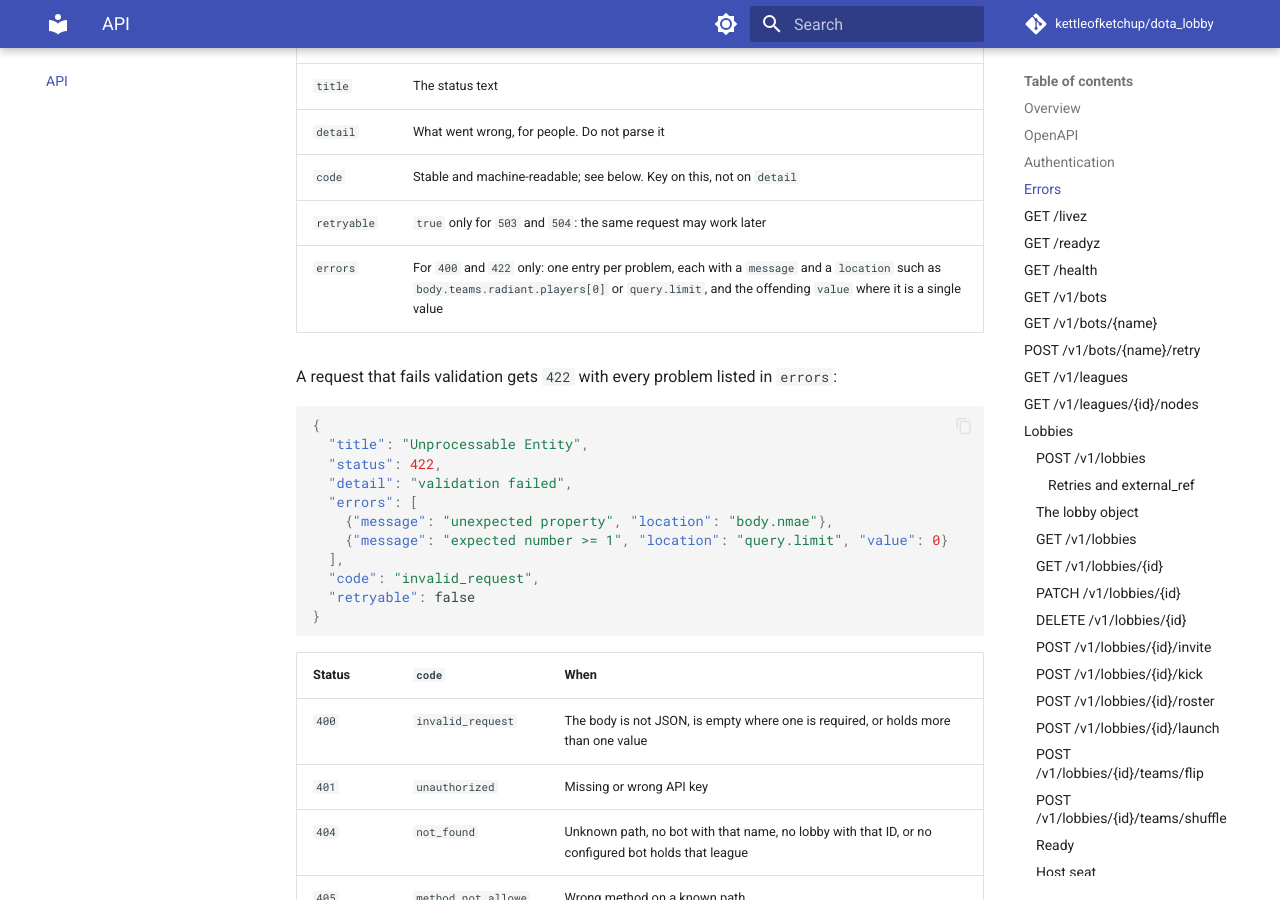
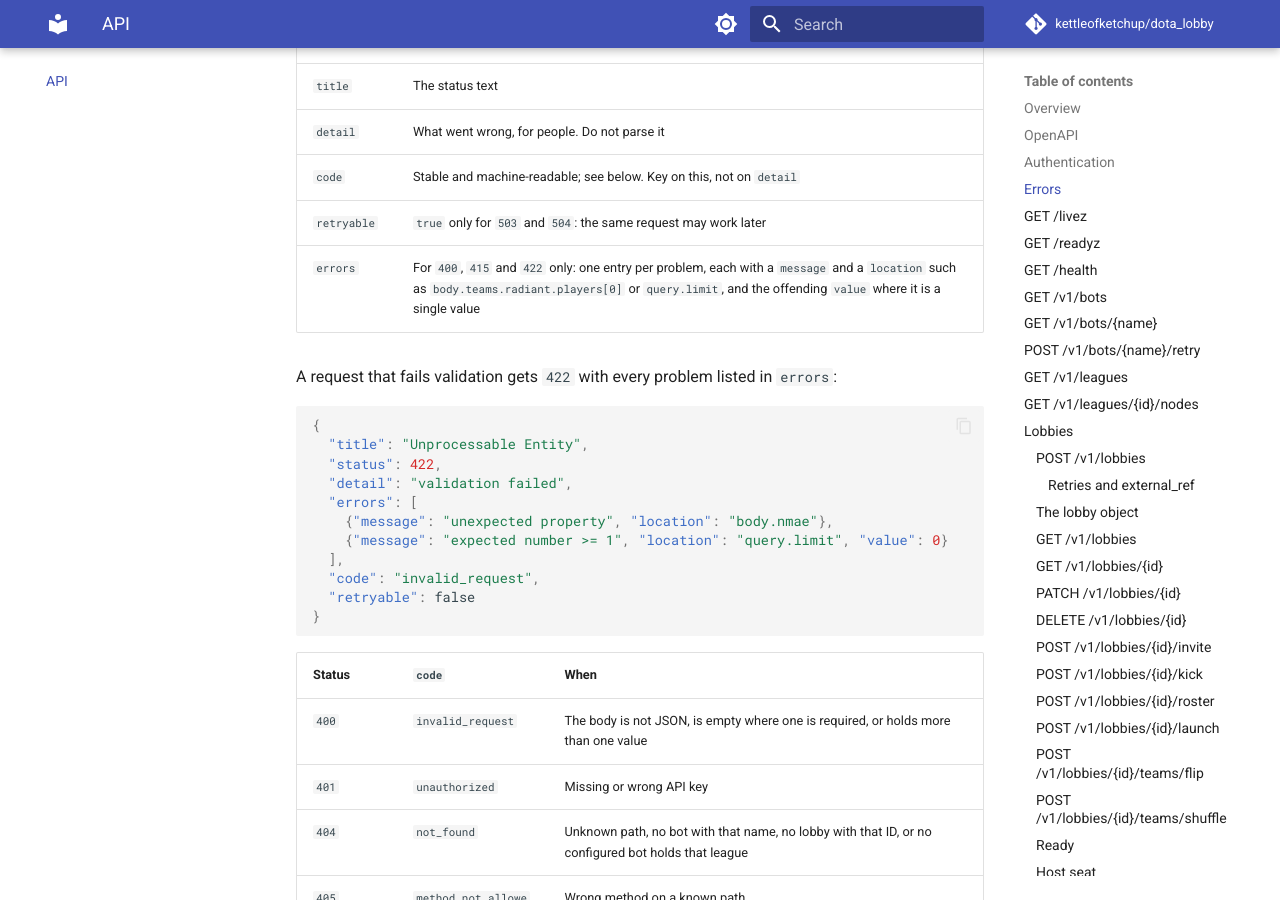
Before and after one commit to kettleofketchup/dota_lobby, an MkDocs documentation site: the page built from docs/api/index.md, in a window 1280 px wide and 900 px high, scrolled down 3549 px. Built offline with MkDocs 1.6.1 and Material for MkDocs 9.7.7, drawn with Linux system fonts in a browser that asks for light colours; comment, search, counter and statistics services are not loaded.

Commit message:
docs: list 415 among the problems that carry errors
An unsupported Content-Type answers 415 with an errors entry at location
body, as TestLobbyCreateRejects asserts, but the Errors table said the
field only appears on 400 and 422.

```diff
--- a/docs/api/index.md
+++ b/docs/api/index.md
@@ -109,7 +109,7 @@ Every error is an [RFC 9457](https://www.rfc-editor.org/rfc/rfc9457) problem, se
 | `detail` | What went wrong, for people. Do not parse it |
 | `code` | Stable and machine-readable; see below. Key on this, not on `detail` |
 | `retryable` | `true` only for `503` and `504`: the same request may work later |
-| `errors` | For `400` and `422` only: one entry per problem, each with a `message` and a `location` such as `body.teams.radiant.players[0]` or `query.limit`, and the offending `value` where it is a single value |
+| `errors` | For `400`, `415` and `422` only: one entry per problem, each with a `message` and a `location` such as `body.teams.radiant.players[0]` or `query.limit`, and the offending `value` where it is a single value |
 
 A request that fails validation gets `422` with every problem listed in `errors`:
 
```
